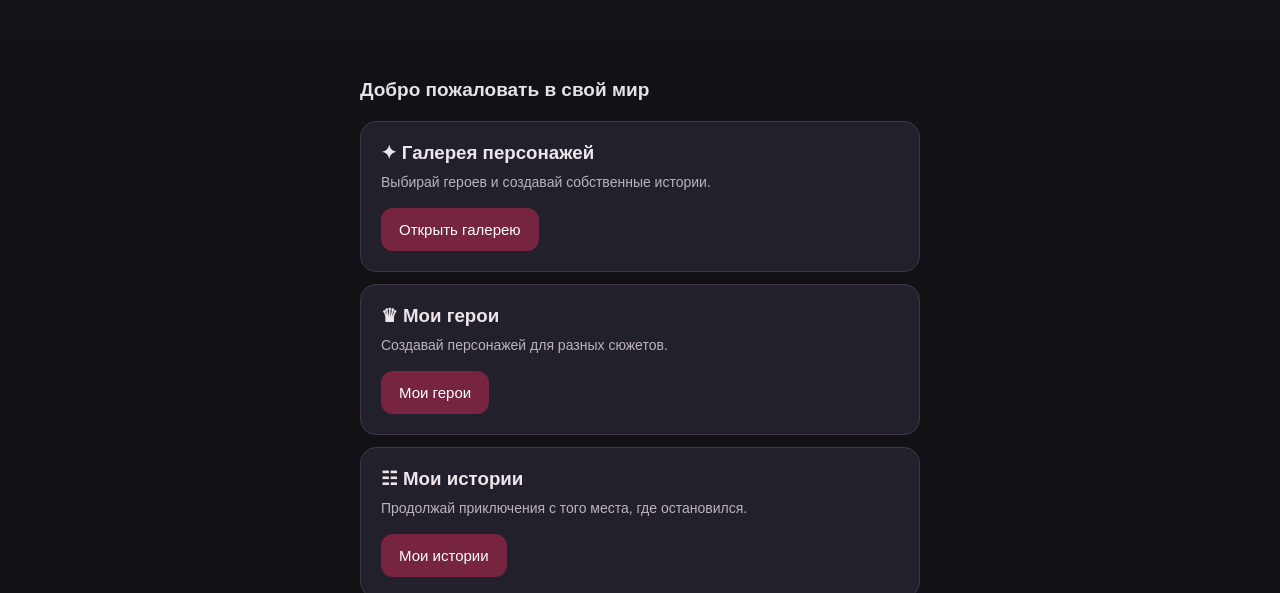
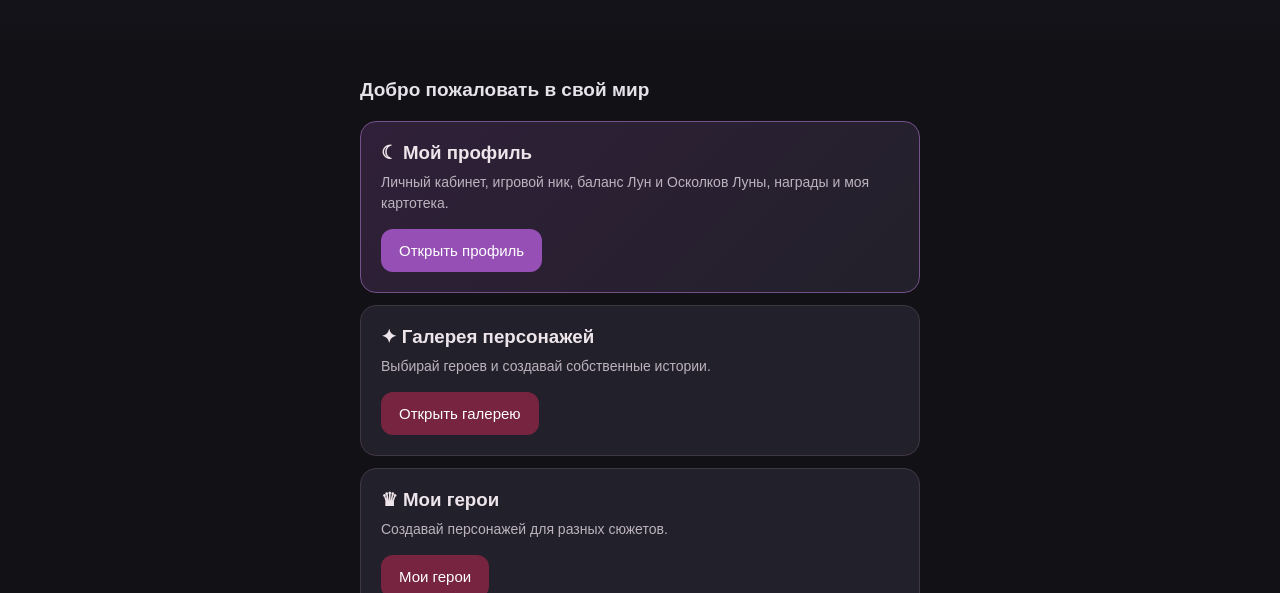
Before and after one commit to grey-world-project/grey-world-miniapp, a plain HTML site: page index.html in a window 1280 px wide. Shown: the part 207-800 px from the top of the page. Drawn offline with Linux system fonts and the light colour scheme.

Commit message:
Enhance index.html with updated styles and content
Refactor HTML structure and improve styling consistency.

```diff
--- a/index.html
+++ b/index.html
@@ -7,21 +7,67 @@
 <title>GREY WORLD</title>
 <style>
 *{box-sizing:border-box}
-body{margin:0;background:#111116;color:#e5e2e8;font-family:Arial,sans-serif}
-header{text-align:center;padding:45px 20px 28px;background:linear-gradient(#24202c,#111116)}
+body{
+ margin:0;
+ background:#111116;
+ color:#e5e2e8;
+ font-family:Arial,sans-serif
+}
+header{
+ text-align:center;
+ padding:45px 20px 28px;
+ background:linear-gradient(#24202c,#111116)
+}
 .moon{font-size:64px;color:#c8c8d2}
-h1{font-family:Georgia,serif;letter-spacing:5px;margin:12px 0}
+h1{
+ font-family:Georgia,serif;
+ letter-spacing:5px;
+ margin:12px 0
+}
 .subtitle{color:#bcb3bf;font-size:14px}
 main{padding:20px;max-width:600px;margin:auto}
 h2{font-size:19px;margin:20px 0}
-.card{background:#22202a;border:1px solid #403744;border-radius:16px;padding:20px;margin:12px 0}
+.card{
+ background:#22202a;
+ border:1px solid #403744;
+ border-radius:16px;
+ padding:20px;
+ margin:12px 0
+}
 .card h3{margin:0 0 8px;color:#eee5eb}
-.card p{margin:0;color:#bcb3bf;font-size:14px;line-height:1.5}
-button{background:#76243f;color:white;border:0;border-radius:12px;padding:13px 18px;margin-top:15px;font-size:15px;cursor:pointer}
-.notice{text-align:center;color:#bcb3bf;font-size:12px;margin:30px 0}
+.card p{
+ margin:0;
+ color:#bcb3bf;
+ font-size:14px;
+ line-height:1.5
+}
+button{
+ background:#76243f;
+ color:white;
+ border:0;
+ border-radius:12px;
+ padding:13px 18px;
+ margin-top:15px;
+ font-size:15px;
+ cursor:pointer
+}
+.profile-card{
+ border-color:#74518b;
+ background:linear-gradient(135deg,#302039,#22202a)
+}
+.profile-card button{
+ background:#9650b5
+}
+.notice{
+ text-align:center;
+ color:#bcb3bf;
+ font-size:12px;
+ margin:30px 0
+}
 </style>
 </head>
 <body>
+
 <header>
 <div class="moon">☾</div>
 <h1>GREY WORLD</h1>
@@ -31,31 +77,60 @@ button{background:#76243f;color:white;border:0;border-radius:12px;padding:13px 1
 <main>
 <h2>Добро пожаловать в свой мир</h2>
 
+<div class="card profile-card">
+<h3>☾ Мой профиль</h3>
+<p>
+Личный кабинет, игровой ник, баланс Лун
+и Осколков Луны, награды и моя картотека.
+</p>
+<button onclick="location.href='profile.html'">
+Открыть профиль
+</button>
+</div>
+
 <div class="card">
 <h3>✦ Галерея персонажей</h3>
 <p>Выбирай героев и создавай собственные истории.</p>
-<button onclick="location.href='gallery.html'">Открыть галерею</button>
+<button onclick="location.href='gallery.html'">
+Открыть галерею
+</button>
 </div>
 
 <div class="card">
 <h3>♛ Мои герои</h3>
 <p>Создавай персонажей для разных сюжетов.</p>
-<button onclick="location.href='heroes.html'">Мои герои</button>
+<button onclick="location.href='heroes.html'">
+Мои герои
+</button>
 </div>
 
 <div class="card">
 <h3>☷ Мои истории</h3>
-<p>Продолжай приключения с того места, где остановился.</p>
-<button onclick="location.href='stories.html'">Мои истории</button>
+<p>
+Продолжай приключения с того места,
+где остановился.
+</p>
+<button onclick="location.href='stories.html'">
+Мои истории
+</button>
 </div>
 
 <div class="card">
 <h3>☷ Резервные копии</h3>
-<p>Сохраняй свои истории, анкеты персонажей и дневники памяти. При необходимости восстанавливай данные из сохранённой копии.</p>
-<button onclick="location.href='backup.html'">Резервные копии</button>
+<p>
+Сохраняй свои истории, анкеты персонажей
+и дневники памяти. При необходимости
+восстанавливай данные из сохранённой копии.
+</p>
+<button onclick="location.href='backup.html'">
+Резервные копии
+</button>
 </div>
 
-<p class="notice">18+ · Демонстрационная версия · GREY WORLD</p>
+<p class="notice">
+18+ · Демонстрационная версия · GREY WORLD
+</p>
 </main>
+
 </body>
 </html>
```
